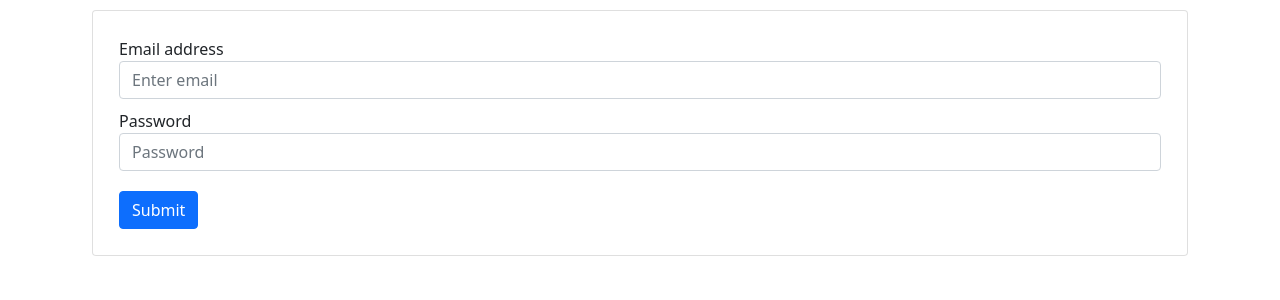
After one commit to davidliebs/DrumProject, a Flask app: page /user/login in a window 1280 px wide. The commit adds this page. Shown: the top 300 px of the page. Run offline with Flask 2, Linux system fonts and the light colour scheme.

Commit message:
implemented user login and signup features

```diff
--- a/website/flask_app.py
+++ b/website/flask_app.py
@@ -6,10 +6,45 @@ import uuid
 app = Flask(__name__)
 app.secret_key = uuid.uuid4().hex
 
-@app.route("/user")
+@app.route("/user/home")
 def user_home():
+	if not session.get("userID", False):
+		return redirect("/user/login")
+
 	session["challengeNo"] = 1
+
 	return render_template("user/index.html")
+
+@app.route("/user/signup", methods=["GET", "POST"])
+def user_signup():
+	if request.method == "GET":
+		return render_template("user/signup.html")
+
+	user_email = request.form["userEmail"]
+	user_pwd = request.form["userPassword"]
+
+	data = {"userEmail": user_email, "userPassword": user_pwd}
+	res = requests.post("http://localhost:5000/user/signup", json=data)
+
+	return redirect("/user/login")
+
+@app.route("/user/login", methods=["GET", "POST"])
+def user_login():
+	if request.method == "GET":
+		return render_template("user/login.html")
+
+	user_email = request.form["userEmail"]
+	user_pwd = request.form["userPassword"]
+
+	data = {"userEmail": user_email, "userPassword": user_pwd}
+	res = requests.post("http://localhost:5000/user/login", json=data).json()
+
+	if res == "Incorrect":
+		return redirect("/user/login")
+
+	session["userID"] = res
+
+	return redirect("/user/home")
 
 @app.route("/user/challenge")
 def challenge():
--- a/website/static/css/user/styles.css
+++ b/website/static/css/user/styles.css
@@ -16,3 +16,15 @@
 	width: 100%;
 	border-radius: 20px;
 }
+
+.form-group {
+	margin: 10px;
+}
+
+#signupButton {
+	margin: 10px;
+}
+
+#signupCard {
+	margin: 10px;
+}
--- /dev/null
+++ b/website/templates/user/login.html
@@ -0,0 +1,34 @@
+<!DOCTYPE html>
+<html lang="en">
+	<head>
+		<meta charset="UTF-8">
+		<meta name="viewport" content="width=device-width, initial-scale=1.0">
+		<title>Challenge</title>
+		<link href="https://cdn.jsdelivr.net/npm/bootstrap@5.0.2/dist/css/bootstrap.min.css" rel="stylesheet" integrity="sha384-EVSTQN3/azprG1Anm3QDgpJLIm9Nao0Yz1ztcQTwFspd3yD65VohhpuuCOmLASjC" crossorigin="anonymous">
+		<link rel="stylesheet" href="{{ url_for('static', filename='css/user/styles.css') }}">
+	</head>
+
+	<body>
+		<div class="container">
+			<div class="row">
+				<div class="col-lg-12">
+					<div class="card" id="signupCard">
+						<div class="card-body">
+							<form method="POST" action="/user/login">
+								<div class="form-group">
+									<label for="exampleInputEmail1">Email address</label>
+									<input type="email" name="userEmail" class="form-control" id="inputEmail" aria-describedby="emailHelp" placeholder="Enter email" required>
+								</div>
+								<div class="form-group">
+									<label for="exampleInputPassword1">Password</label>
+									<input type="password" name="userPassword" class="form-control" id="inputPassword" placeholder="Password" required>
+								</div>
+								<button type="submit" id="signupButton" class="btn btn-primary">Submit</button>
+							</form>
+						</div>
+					</div>
+				</div>
+			</div>
+		</div>
+	</body>
+</html>
```
Also changed, not shown: api/flask_app.py (+43 -1 lines), website/templates/user/signup.html (added, +34 -0 lines).
